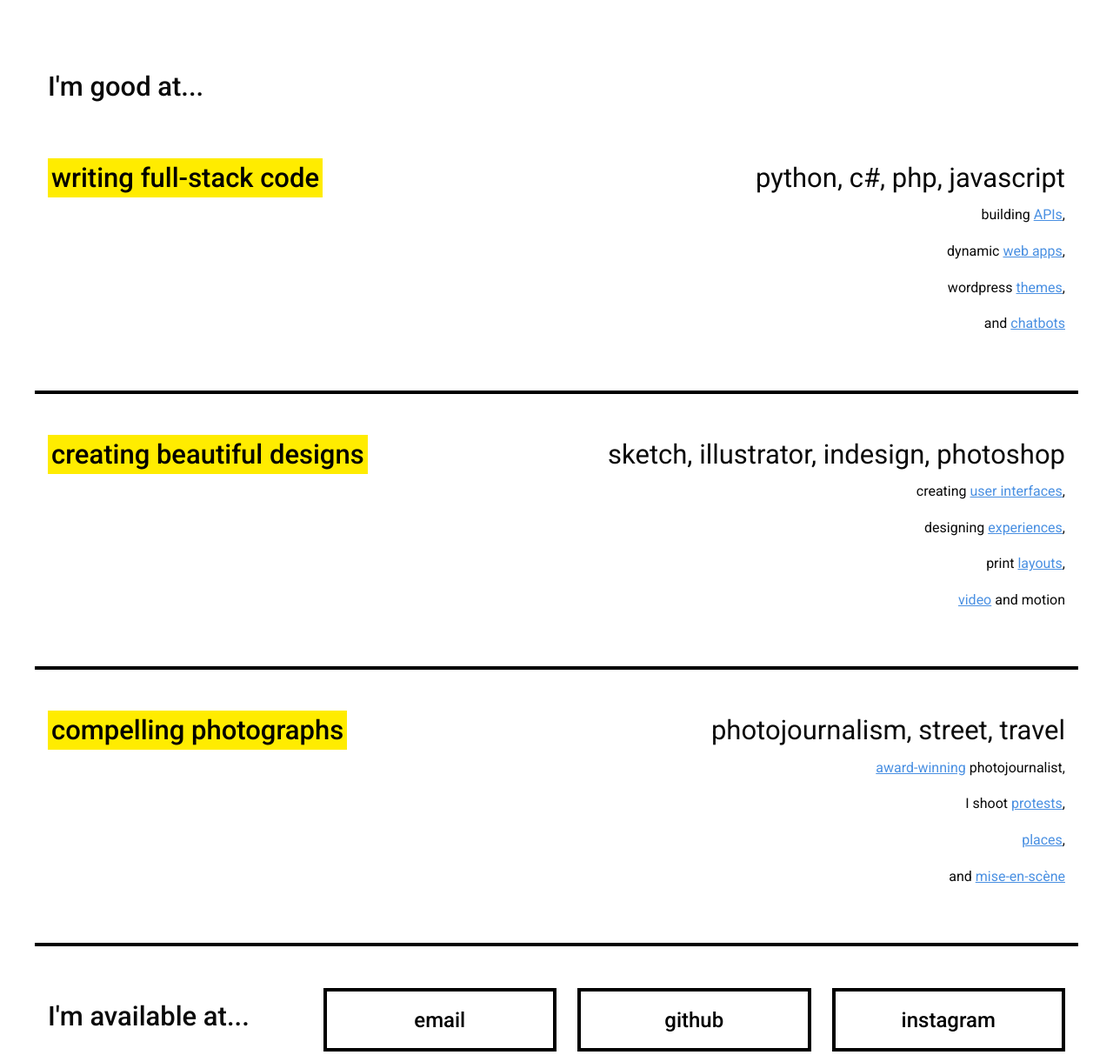
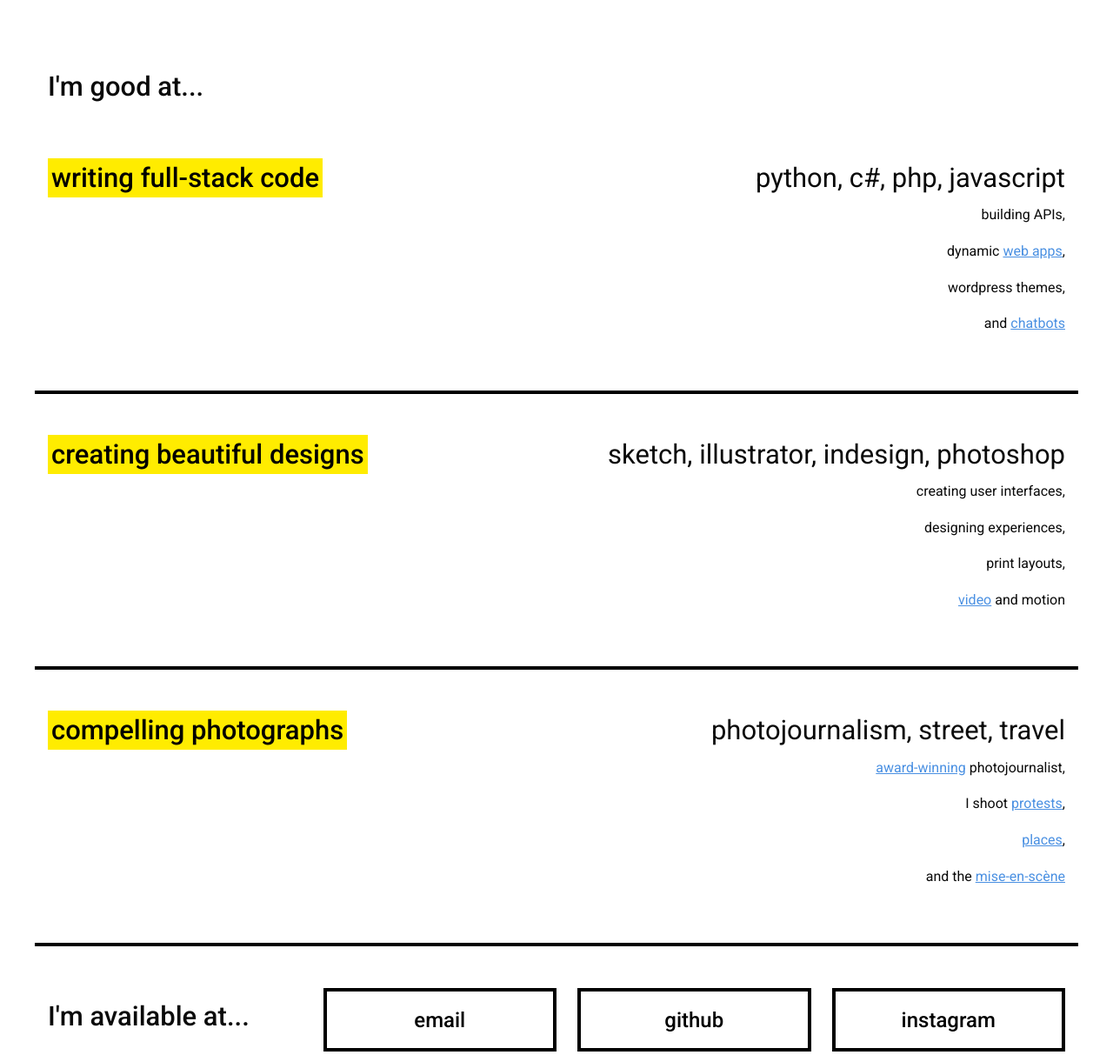
Before and after one commit to sc1f/me, a Django app: template portfolio/templates/index.html in a window 1280 px wide. Shown: the part 1472-2685 px from the top of the page at 87% size. Run offline with Django 3.2, Linux system fonts and the light colour scheme; the template is opened without the code that fills it, so the values that code supplies are empty; parts of the project's set-up code (start-up, migrations or seed data) failed here and were passed over; some libraries are stand-ins or nearby versions.

Commit message:
edited homepage links

```diff
--- a/portfolio/templates/index.html
+++ b/portfolio/templates/index.html
@@ -101,10 +101,10 @@
             <div class="columns large-6 medium-6 small-12 flex-container align-end flex-dir-column container container--text container--align-right">
                 <div class="flex-container flex-dir-column align-self-end align-spaced container container__list">
                     <h3>python, c#, php, javascript</h3>
-                    <p>building <a href="#">APIs</a>,</p>
+                    <p>building APIs,</p>
                     <p>dynamic <a href="http://dailytexanonline.com/features/residencehallexplorer" target="_blank" rel="noopener noreferrer">web apps</a>,</p>
-                    <p>wordpress <a href="#">themes</a>,</p>
-                    <p>and <a href="#">chatbots</a></p>
+                    <p>wordpress themes,</p>
+                    <p>and <a href="https://github.com/sc1f/simple-ms-bot-framework">chatbots</a></p>
                 </div>
             </div>
         </div>
@@ -115,10 +115,10 @@
             <div class="columns large-6 medium-6 small-12 flex-container align-end flex-dir-column container container--text container--align-right">
                 <div class="flex-container flex-dir-column align-self-end align-spaced container container__list">
                     <h3>sketch, illustrator, indesign, photoshop</h3>
-                    <p>creating <a href="#">user interfaces</a>,</p>
-                    <p>designing <a href="#">experiences</a>,</p>
-                    <p>print <a href="#">layouts</a>,</p>
-                    <p><a href="#">video</a> and motion</p>
+                    <p>creating user interfaces,</p>
+                    <p>designing experiences,</p>
+                    <p>print layouts,</p>
+                    <p><a href="https://www.facebook.com/plugins/video.php?href=https%3A%2F%2Fwww.facebook.com%2FTexasDemocraticParty%2Fvideos%2F10154333917199802%2F&show_text=0&width=560">video</a> and motion</p>
                 </div>
             </div>
         </div>
@@ -130,9 +130,9 @@
                 <div class="flex-container flex-dir-column align-self-end align-spaced container container__list">
                     <h3>photojournalism, street, travel</h3>
                     <p><a href="http://studentpress.org/acp/awards/2016photo/" target="_blank" rel="noopener noreferrer">award-winning</a> photojournalist,</p>
-                    <p>I shoot <a href="#">protests</a>,</p>
-                    <p><a href="#">places</a>,</p>
-                    <p>and <a href="https://instagram.com/{{ current_user.instagram }}" target="_blank" rel="noopener noreferrer">mise-en-scène</a></p>
+                    <p>I shoot <a href="https://www.flickr.com/photos/thedailytexan/sets/72157658905244075/show">protests</a>,</p>
+                    <p><a href="https://www.instagram.com/p/BXjUG3KFvsj/?taken-by=_juntan">places</a>,</p>
+                    <p>and the <a href="https://instagram.com/{{ current_user.instagram }}" target="_blank" rel="noopener noreferrer">mise-en-scène</a></p>
                 </div>
             </div>
         </div>
```
